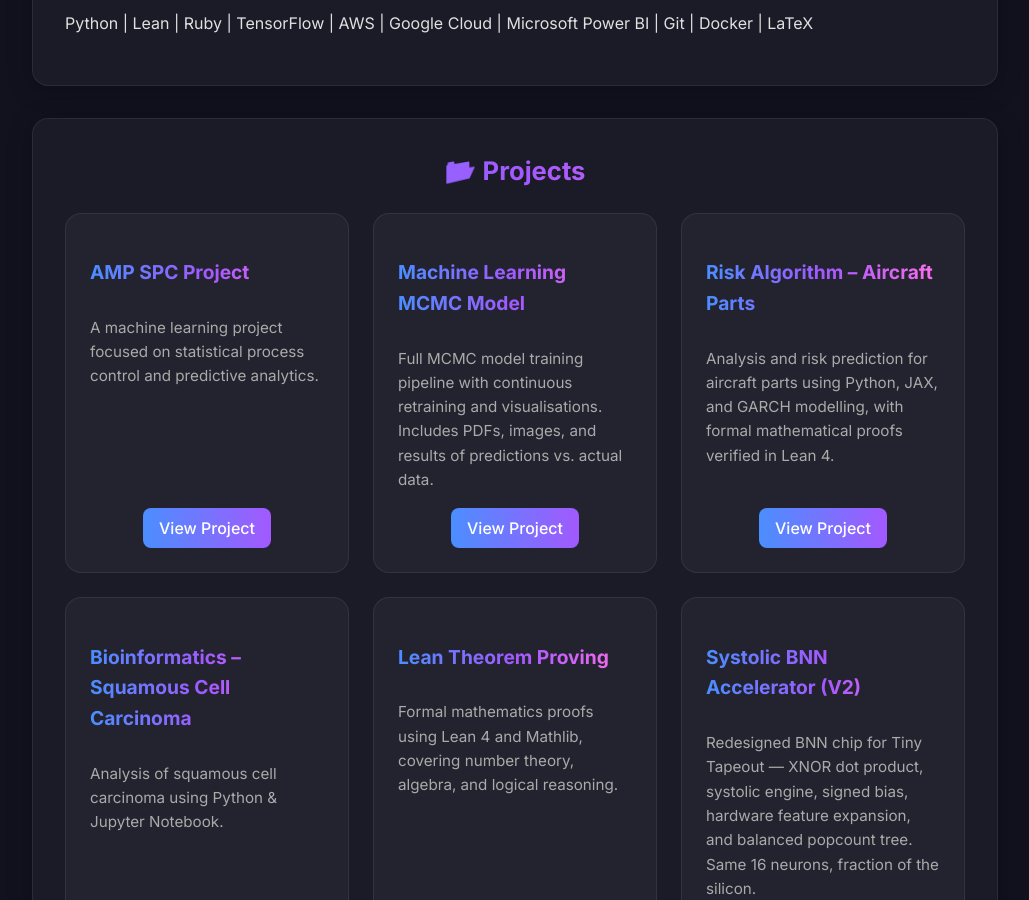
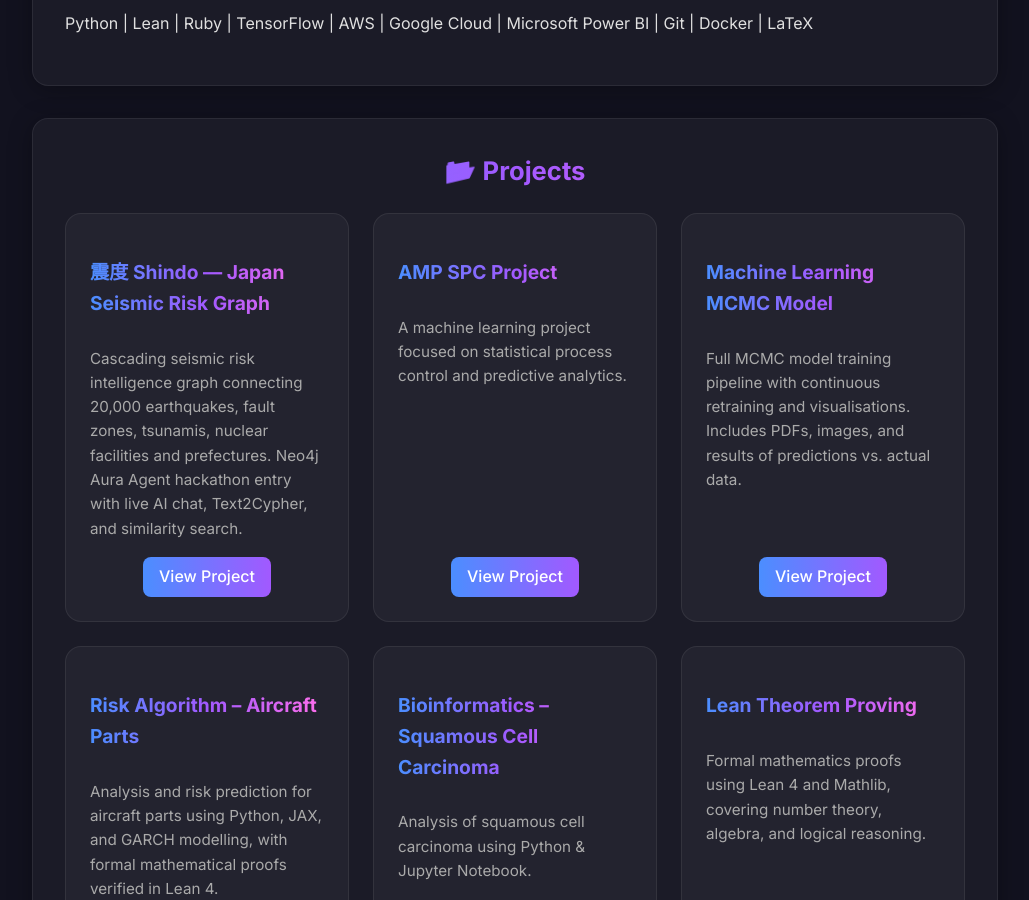
Before and after one commit to Dean-Foulds/Dean-Foulds, a Jekyll site: the page built from index.md, in a window 1280 px wide and 900 px high, scrolled down 1306 px. Shown: the whole window, without its empty margins (125-1154 px from the left). Built offline with Jekyll 4.4.1, drawn with Linux system fonts in a browser that asks for light colours.

Commit message:
Add Shindo seismic risk graph project card and page

```diff
--- a/index.md
+++ b/index.md
@@ -26,6 +26,12 @@ title: Dean Foulds – Data Scientist & ML Engineer
 <section class="card-section">
   <h2>📂 Projects</h2>
   <div class="projects">
+    <div class="project-card">
+      <h3>震度 Shindo — Japan Seismic Risk Graph</h3>
+      <p>Cascading seismic risk intelligence graph connecting 20,000 earthquakes, fault zones, tsunamis, nuclear facilities and prefectures. Neo4j Aura Agent hackathon entry with live AI chat, Text2Cypher, and similarity search.</p>
+      <a target="_blank" rel="noopener noreferrer" href="projects/shindo">View Project</a>
+    </div>
+
     <div class="project-card">
       <h3>AMP SPC Project</h3>
       <p>A machine learning project focused on statistical process control and predictive analytics.</p>
```
Also changed, not shown: projects/shindo/index.md (added, +64 -0 lines).
